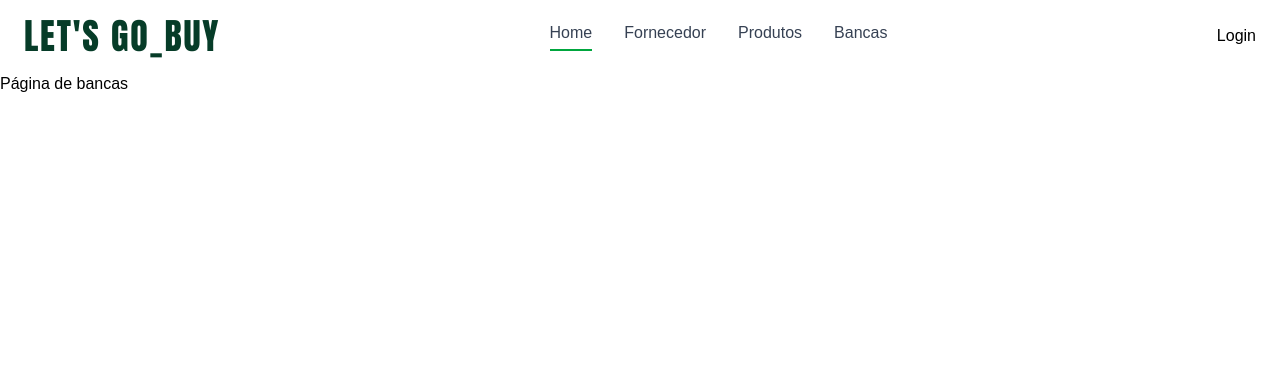
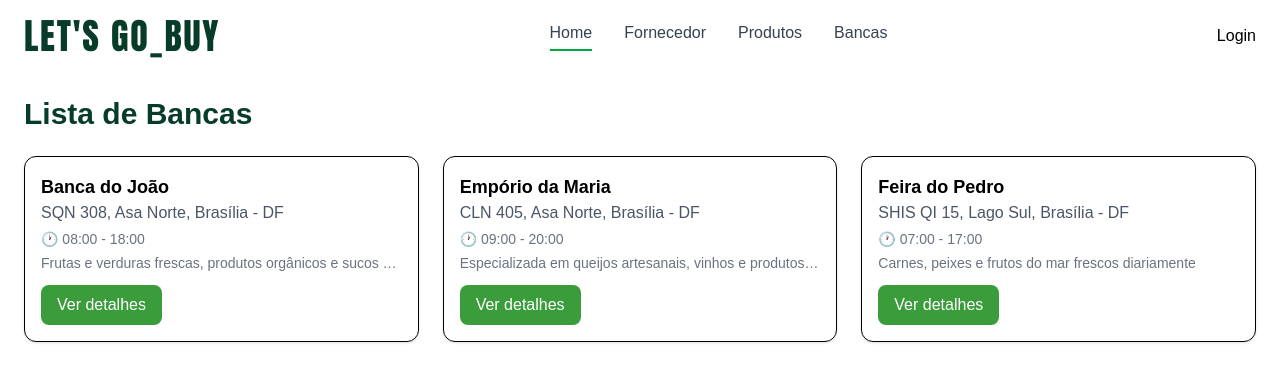
Before and after one commit to RafaelCDA/Trabalho-Final-TP2, a Next.js app in the folder front/: page /bancas in a window 1280 px wide. Shown: the top 382 px of the page. Built offline with nearby package versions, Linux system fonts and the light colour scheme.

Commit message:
implementa listagem de bancas com dados mockados

```diff
--- a/front/app/bancas/page.tsx
+++ b/front/app/bancas/page.tsx
@@ -1,7 +1,170 @@
+// EU010 - Listagem de Bancas
+'use client';
+
+import axios from "axios";
+import { useEffect, useState } from "react";
+
+interface Banca {
+  id?: number;
+  nome: string;
+  descricao: string;
+  endereco: string;
+  latitude: number;
+  longitude: number;
+  horario_abertura: string;
+  horario_fechamento: string;
+  fornecedor_id?: number;
+}
+
 export default function Bancas() {
+
+  const [bancas, setBancas] = useState<Banca[]>([]);
+
+  const [selected, setSelected] = useState<Banca | null>(null);
+
+  async function fetchBancas() {
+    try {
+      const response = await axios.get("http://localhost:3000/bancas");
+      // Garante que sempre seja um array
+      setBancas(Array.isArray(response.data) ? response.data : []);
+    } catch (error) {
+      console.error("Erro ao buscar bancas:", error);
+      setBancas([]); // Define array vazio em caso de erro
+    }
+  }
+
+  useEffect(() => {
+   // fetchBancas();
+
+    // DADOS DE TESTE - REMOVER QUANDO O BACKEND ESTIVER PRONTO
+    setBancas([
+      {
+        id: 1,
+        nome: "Banca do João",
+        descricao: "Frutas e verduras frescas, produtos orgânicos e sucos naturais. Atendimento de qualidade!",
+        endereco: "SQN 308, Asa Norte, Brasília - DF",
+        latitude: -15.7801,
+        longitude: -47.9292,
+        horario_abertura: "08:00",
+        horario_fechamento: "18:00",
+        fornecedor_id: 1
+      },
+      {
+        id: 2,
+        nome: "Empório da Maria",
+        descricao: "Especializada em queijos artesanais, vinhos e produtos gourmet",
+        endereco: "CLN 405, Asa Norte, Brasília - DF",
+        latitude: -15.7501,
+        longitude: -47.8892,
+        horario_abertura: "09:00",
+        horario_fechamento: "20:00",
+        fornecedor_id: 2
+      },
+      {
+        id: 3,
+        nome: "Feira do Pedro",
+        descricao: "Carnes, peixes e frutos do mar frescos diariamente",
+        endereco: "SHIS QI 15, Lago Sul, Brasília - DF",
+        latitude: -15.8301,
+        longitude: -47.8592,
+        horario_abertura: "07:00",
+        horario_fechamento: "17:00",
+        fornecedor_id: 3
+      }
+    ]);
+  }, []);
+
   return (
-    <main>
-      <p>Página de bancas</p>
+    <main className="max-w-7xl mx-auto px-6 py-6">
+
+      <h2 className="text-3xl font-bold text-[var(--color-shop_dark_green)] mb-6">
+        Lista de Bancas
+      </h2>
+
+      <section className="grid grid-cols-1 sm:grid-cols-2 lg:grid-cols-3 gap-6">
+        {bancas.length === 0 ? (
+          <div className="col-span-full text-center py-10 text-gray-500">
+            <p className="text-lg">Nenhuma banca cadastrada ainda.</p>
+            <p className="text-sm mt-2">Aguardando dados do backend...</p>
+          </div>
+        ) : (
+          bancas.map((b: Banca, i: number) => (
+            <div key={i} className="border p-4 rounded-xl shadow-sm hover:shadow-md transition">
+
+              <h3 className="text-lg font-semibold">{b.nome}</h3>
+              <p className="text-gray-600">{b.endereco}</p>
+
+              {/* Horário de funcionamento */}
+              <p className="text-gray-500 text-sm mt-1">
+                🕐 {b.horario_abertura} - {b.horario_fechamento}
+              </p>
+
+              {/* Descrição truncada com ... e quebrando palavras longas */}
+              <p
+                className="text-gray-500 text-sm mt-1 whitespace-nowrap overflow-hidden text-ellipsis break-all"
+                style={{ width: "100%" }}
+              >
+                {b.descricao}
+              </p>
+
+              <button
+                onClick={() => setSelected(b)}
+                className="mt-3 bg-[var(--color-shop_light_green)] text-white px-4 py-2 rounded-lg hover:opacity-90"
+              >
+                Ver detalhes
+              </button>
+
+            </div>
+          ))
+        )}
+      </section>
+
+      {/* Modal com fundo blur + descrição completa */}
+      {selected && (
+        <div className="fixed inset-0 backdrop-blur-sm bg-black/10 flex items-center justify-center">
+          <div className="bg-white p-6 rounded-xl w-80 shadow-xl">
+
+            <h3 className="text-xl font-bold">{selected.nome}</h3>
+            <p className="text-gray-700 mt-2">📍 {selected.endereco}</p>
+
+            {/* Localização GPS */}
+            <p className="text-gray-600 text-sm mt-2">
+              🌐 Lat: {selected.latitude}, Lng: {selected.longitude}
+            </p>
+
+            {/* Horário completo */}
+            <p className="text-gray-600 text-sm mt-2">
+              🕐 Funcionamento: {selected.horario_abertura} - {selected.horario_fechamento}
+            </p>
+
+            {/* Aqui mostra a descrição INTEIRA */}
+            <p className="text-gray-500 mt-2 whitespace-normal">
+              {selected.descricao}
+            </p>
+
+            {/* Link para Google Maps */}
+            {selected.latitude && selected.longitude && (
+              <a
+                href={`https://www.google.com/maps?q=${selected.latitude},${selected.longitude}`}
+                target="_blank"
+                rel="noopener noreferrer"
+                className="mt-3 block text-center px-4 py-2 bg-blue-500 text-white rounded-lg hover:bg-blue-600"
+              >
+                🗺️ Ver no Mapa
+              </a>
+            )}
+
+            <button
+              onClick={() => setSelected(null)}
+              className="mt-4 px-4 py-2 bg-red-500 text-white rounded-lg w-full"
+            >
+              Fechar
+            </button>
+
+          </div>
+        </div>
+      )}
+
     </main>
   );
 }
```
